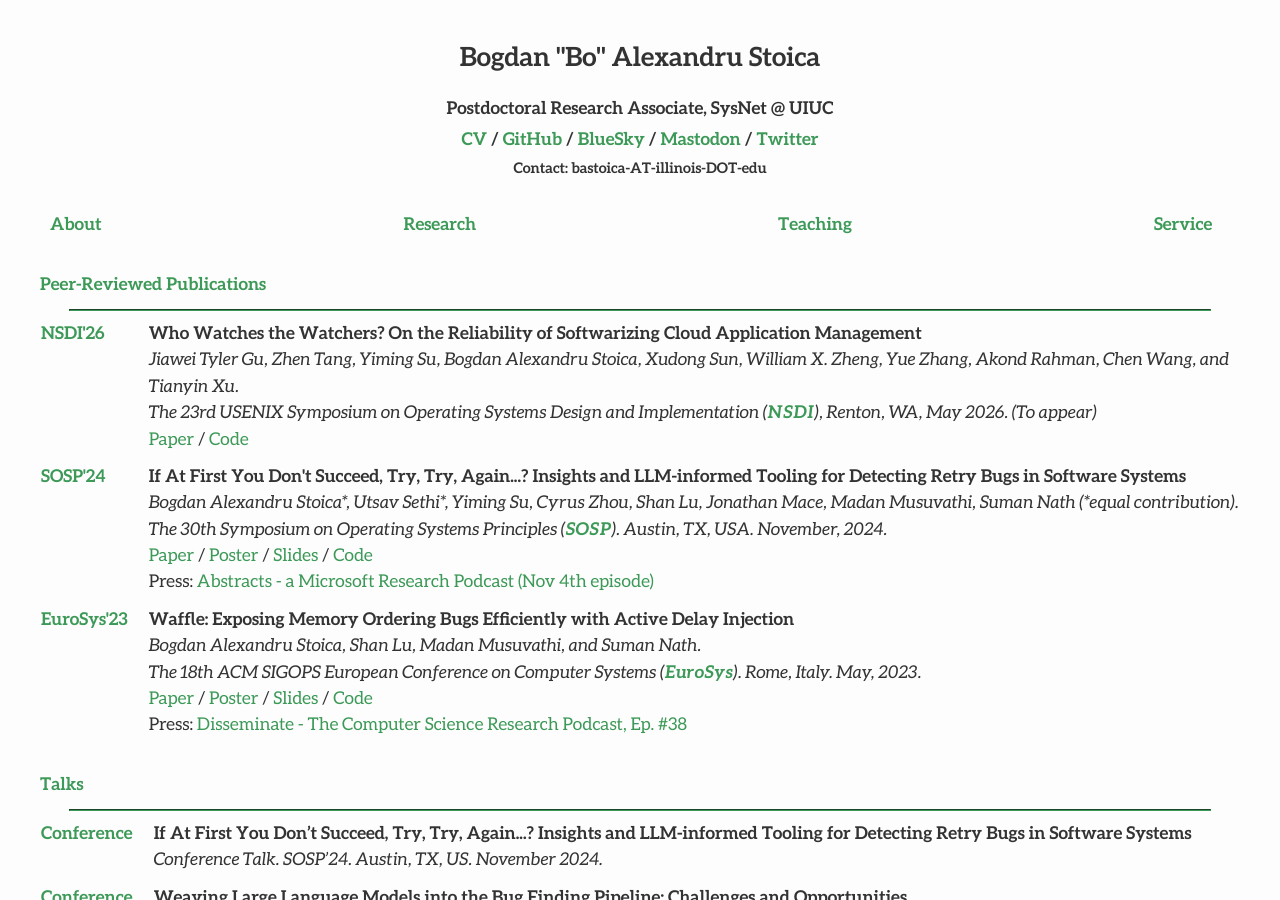
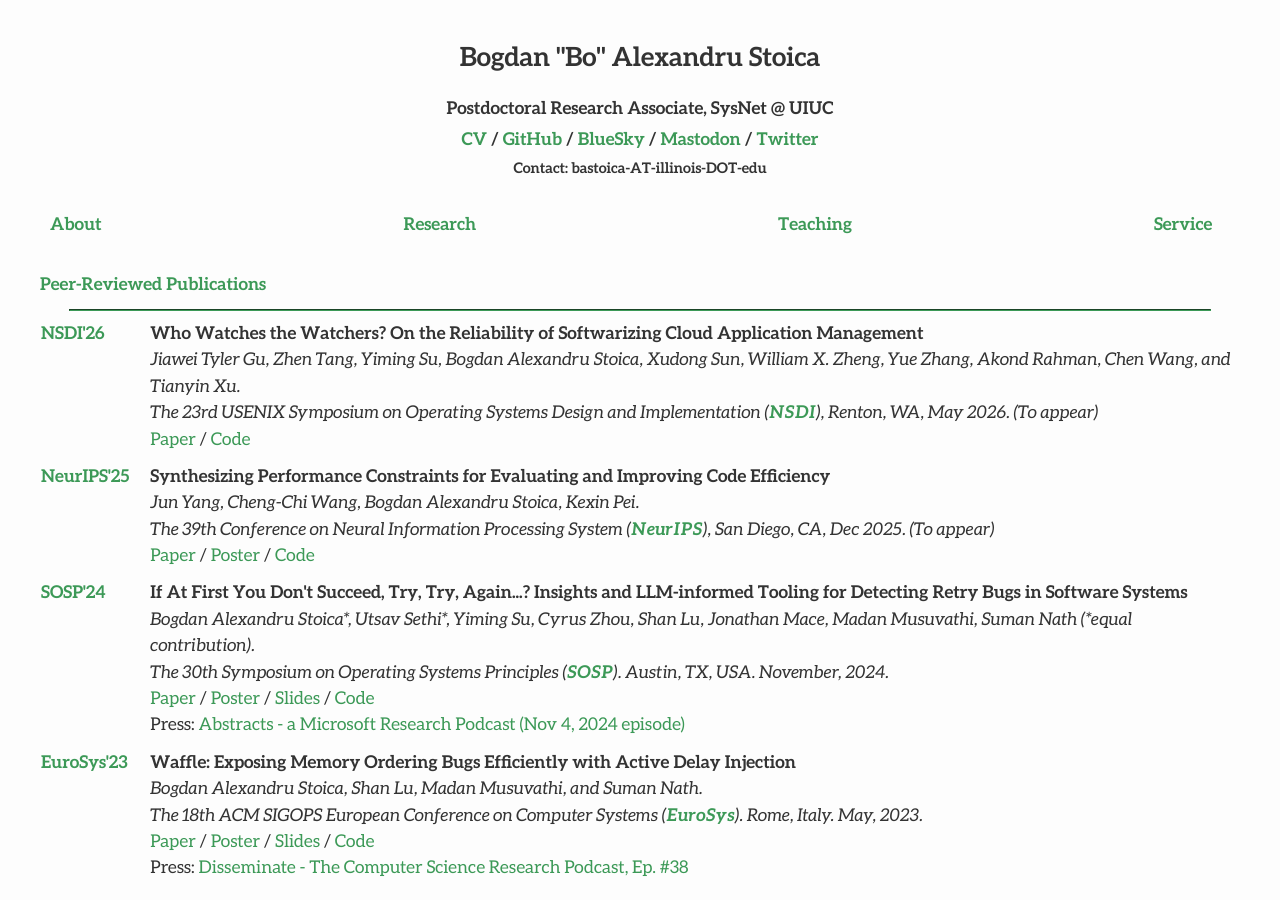
Before and after one commit to bastoica/bastoica.github.io, a Jekyll site: the page built from research.md, in a window 1280 px wide and 900 px high. Built offline with Jekyll 4.4.1, drawn with Linux system fonts in a browser that asks for light colours; nearby versions of some CDN libraries.

Commit message:
Updated list of papers

```diff
--- a/research.md
+++ b/research.md
@@ -26,13 +26,22 @@ published: true
 	</td>
   </tr>
   <tr>
+    <td class="table-left-column-with-text-color"><b>NeurIPS'25</b></td>
+    <td class="table-right-column">
+	  <b>Synthesizing Performance Constraints for Evaluating and Improving Code Efficiency</b><br>
+	  <i>Jun Yang, Cheng-Chi Wang, Bogdan Alexandru Stoica, Kexin Pei.</i><br>
+	  <i>The 39th Conference on Neural Information Processing System (<a class="useful-links" href="https://www.usenix.org/conference/nsdi26" target="_blank"><b>NeurIPS</b></a>), San Diego, CA, Dec 2025. (To appear)</i><br>
+	  <a class="useful-links" href="/files/papers/2025_neurips_wedge.pdf" target="_blank">Paper</a> / <a class="useful-links" href="" target="_blank">Poster</a> / <a class="useful-links" href="" target="_blank">Code</a><br>
+	</td>
+  </tr>
+  <tr>
     <td class="table-left-column-with-text-color"><b>SOSP'24</b></td>
     <td class="table-right-column">
 	  <b>If At First You Don't Succeed, Try, Try, Again...? Insights and LLM-informed Tooling for Detecting Retry Bugs in Software Systems</b><br>
 	  <i>Bogdan Alexandru Stoica*, Utsav Sethi*, Yiming Su, Cyrus Zhou, Shan Lu, Jonathan Mace, Madan Musuvathi, Suman Nath (*equal contribution).</i><br>
 	  <i>The 30th Symposium on Operating Systems Principles (<a class="useful-links" href="https://sigops.org/s/conferences/sosp/2024/" target="_blank"><b>SOSP</b></a>). Austin, TX, USA. November, 2024.</i><br>
 	  <a class="useful-links" href="/files/papers/2024_sosp_wasabi.pdf" target="_blank">Paper</a> / <a class="useful-links" href="/files/posters/2024_sosp_poster.pdf" target="_blank">Poster</a> / <a class="useful-links" href="/files/talks/2024_sosp_talk.pdf" target="_blank">Slides</a> / <a class="useful-links" href="https://github.com/bastoica/wasabi/" target="_blank">Code</a><br>
-	  	Press: <a class="useful-links" href="https://www.microsoft.com/en-us/research/podcast/abstracts-november-4-2024/" target="_blank">Abstracts - a Microsoft Research Podcast (Nov 4th episode)</a>
+	  	Press: <a class="useful-links" href="https://www.microsoft.com/en-us/research/podcast/abstracts-november-4-2024/" target="_blank">Abstracts - a Microsoft Research Podcast (Nov 4, 2024 episode)</a>
 	</td>
   </tr>
   <tr>
```
